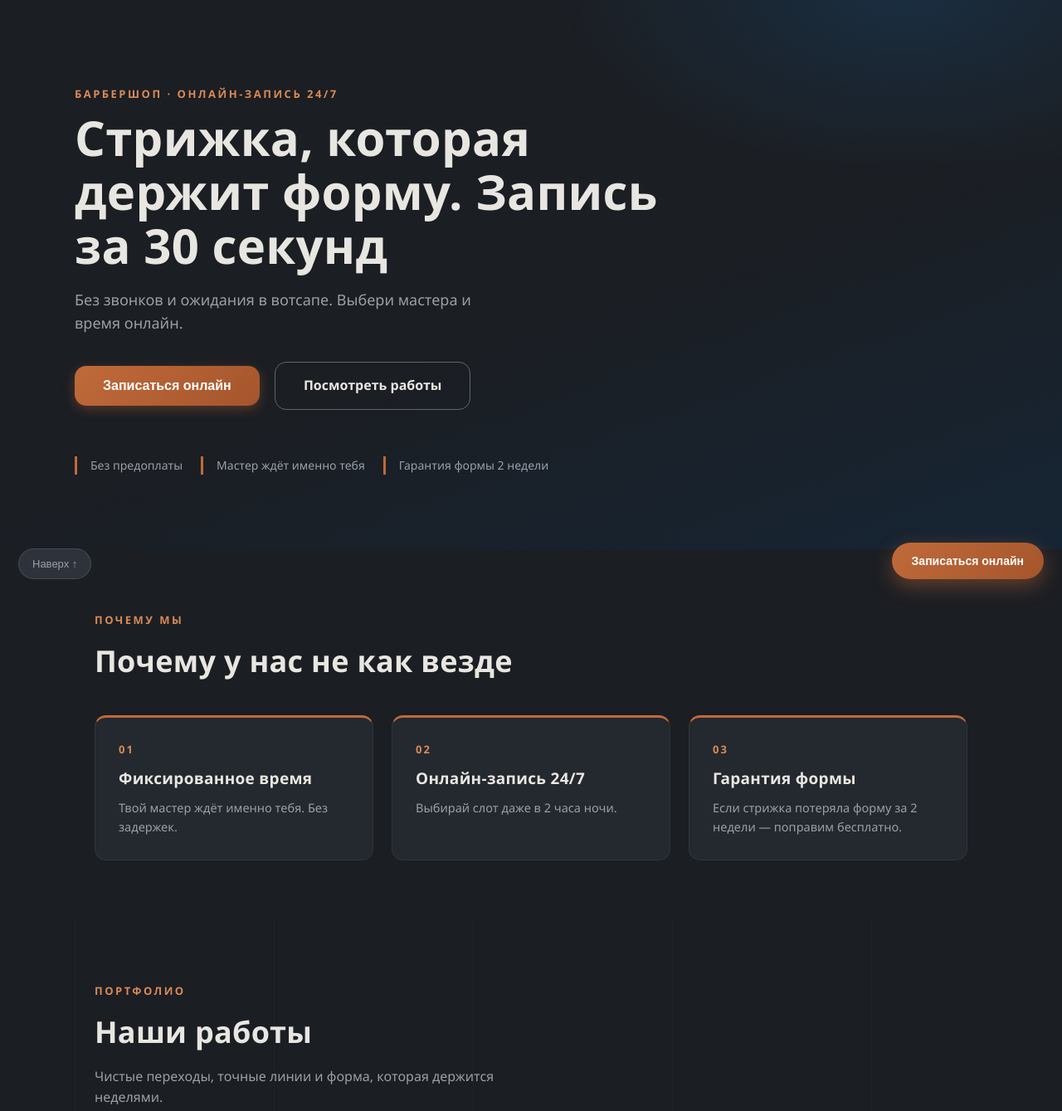
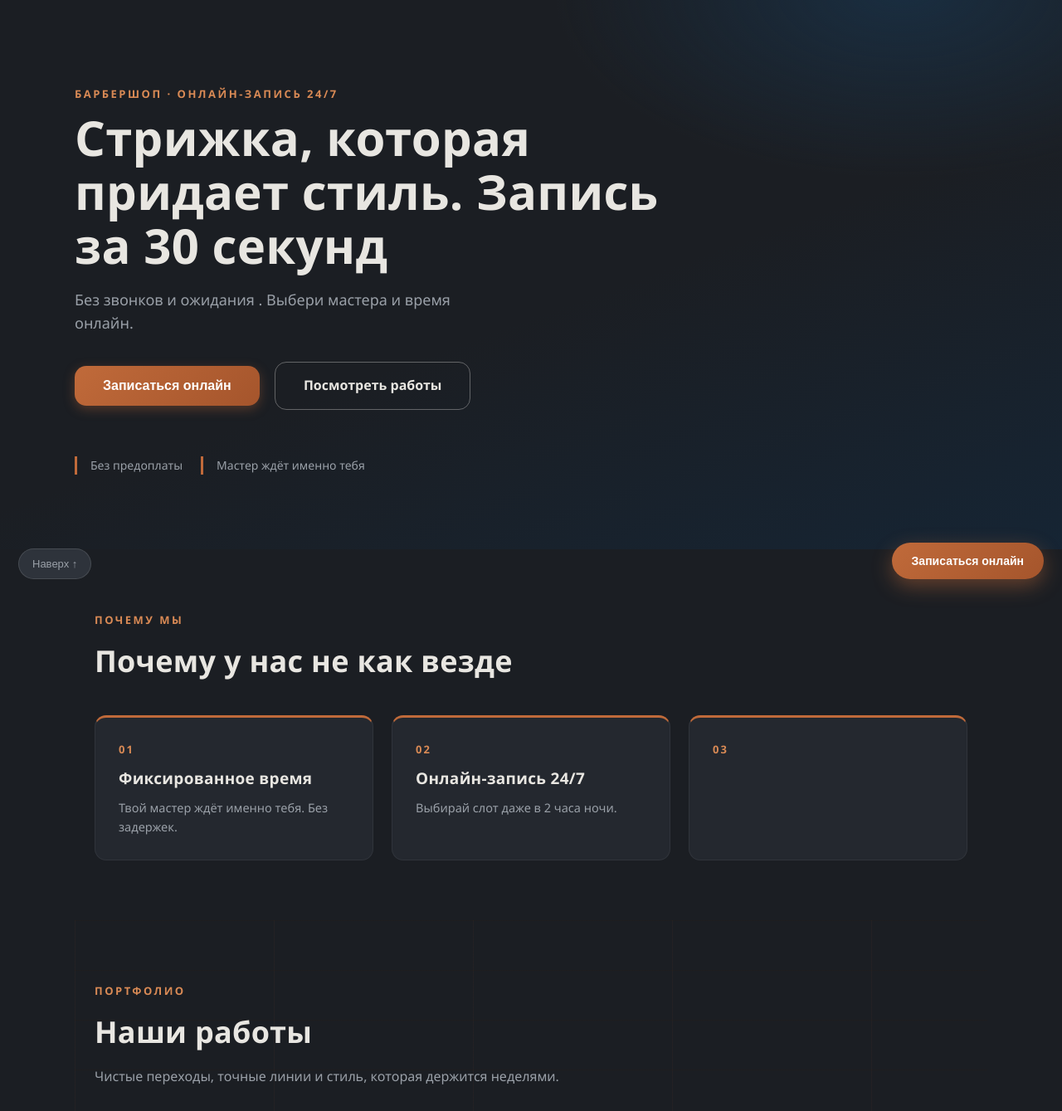
Before and after one commit to welsovodtx-wq/-f, a plain HTML site: page index.html in a window 1280 px wide. Shown: the part 80-1419 px from the top of the page at 83% size. Drawn offline with Linux system fonts and the light colour scheme.

Commit message:
index.html

```diff
--- a/index.html
+++ b/index.html
@@ -330,14 +330,13 @@ footer{background:#141619;border-top:1px solid rgba(255,255,255,.06);padding:56p
 <section class="hero bricks">
   <div class="hero-inner">
     <span class="eyebrow">Барбершоп · Онлайн-запись 24/7</span>
-    <h1>Стрижка, которая держит форму. Запись за 30 секунд</h1>
-    <p>Без звонков и ожидания в вотсапе. Выбери мастера и время онлайн.</p>
+    <h1>Стрижка, которая придает стиль. Запись за 30 секунд</h1>
+    <p>Без звонков и ожидания . Выбери мастера и время онлайн.</p>
     <button class="btn" onclick="openBooking()">Записаться онлайн</button>
     <a href="#works" class="btn ghost">Посмотреть работы</a>
     <div class="hero-badges">
       <div>Без предоплаты</div>
       <div>Мастер ждёт именно тебя</div>
-      <div>Гарантия формы 2 недели</div>
     </div>
   </div>
 </section>
@@ -358,8 +357,6 @@ footer{background:#141619;border-top:1px solid rgba(255,255,255,.06);padding:56p
     </div>
     <div class="card">
       <div class="num">03</div>
-      <h3>Гарантия формы</h3>
-      <p>Если стрижка потеряла форму за 2 недели — поправим бесплатно.</p>
     </div>
   </div>
 </section>
@@ -367,7 +364,7 @@ footer{background:#141619;border-top:1px solid rgba(255,255,255,.06);padding:56p
 <section class="section bricks" id="works">
   <span class="eyebrow">Портфолио</span>
   <h2>Наши работы</h2>
-  <p class="lead">Чистые переходы, точные линии и форма, которая держится неделями.</p>
+  <p class="lead">Чистые переходы, точные линии и стиль, которая держится неделями.</p>
   <div class="works">
     <div class="work"><img src="1.jpg" alt="Работа 1" loading="lazy" onerror="this.classList.add('hidden')"><span class="wnum">01</span></div>
     <div class="work"><img src="2.jpg" alt="Работа 2" loading="lazy" onerror="this.classList.add('hidden')"><span class="wnum">02</span></div>
@@ -405,7 +402,6 @@ footer{background:#141619;border-top:1px solid rgba(255,255,255,.06);padding:56p
       <button class="btn" onclick="openBooking('Стрижка + борода')">Записаться</button>
     </div>
     <div class="price-card">
-      <h3>Камуфляж седины</h3>
       <div class="price">2 000 ₽</div>
       <ul>
         <li>Мягкий тонировочный эффект</li>
@@ -502,7 +498,6 @@ footer{background:#141619;border-top:1px solid rgba(255,255,255,.06);padding:56p
           <option value="">— выберите услугу —</option>
           <option>Мужская стрижка</option>
           <option>Стрижка + борода</option>
-          <option>Камуфляж седины</option>
         </select>
       </div>
       <div class="field">
```
